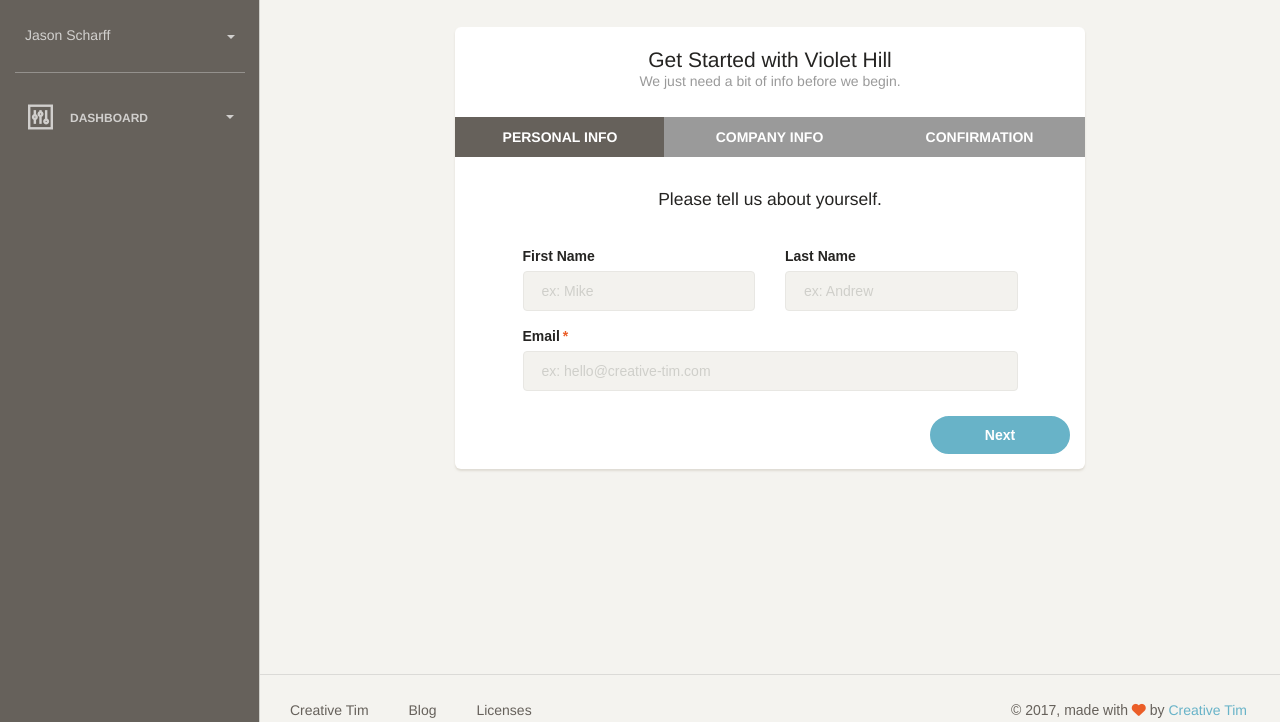
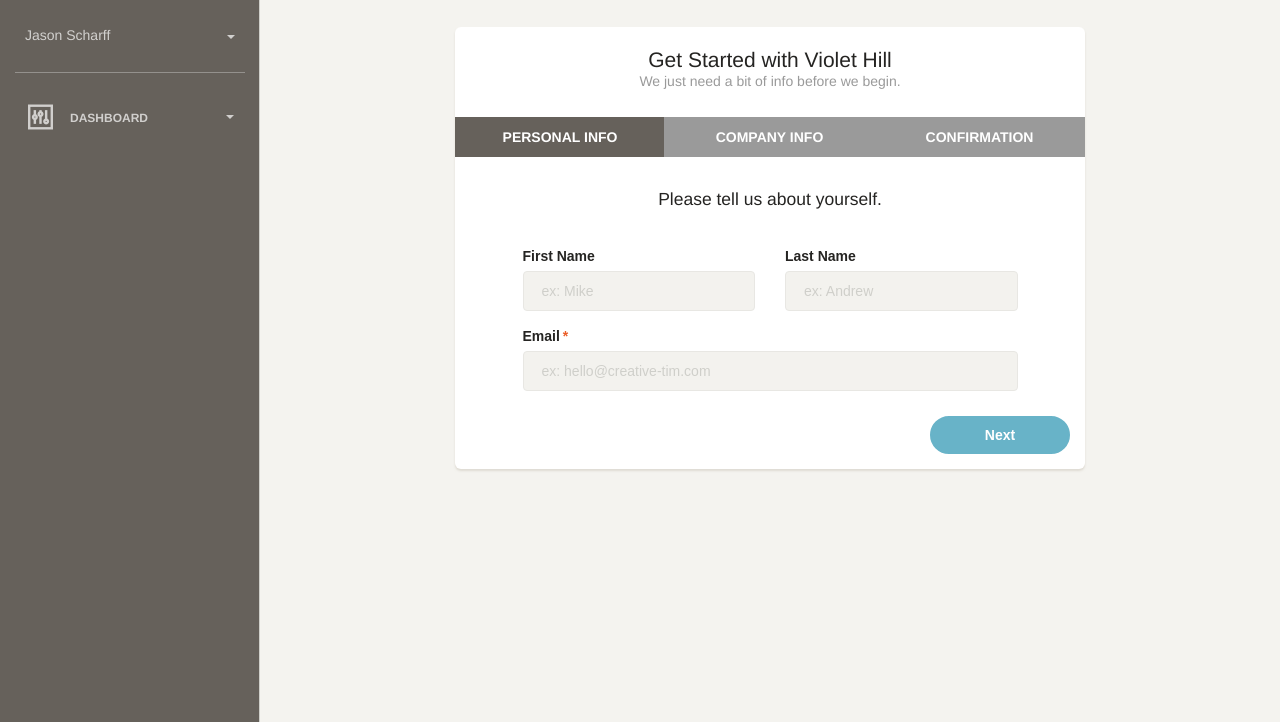
Before and after one commit to josebet1/Violet_Hill, a plain HTML site: page index.html in a window 1280 px wide. Shown: the part 78-800 px from the top of the page. Drawn offline with Linux system fonts and the light colour scheme; some packages are replaced by stand-ins of ours; a web font is replaced by a local one.

Commit message:
Removed unnecessary footer

```diff
--- a/index.html
+++ b/index.html
@@ -299,33 +299,6 @@
 	            	</div>
 	        	</div>
 	    	</div>
-
-			<footer class="footer">
-	            <div class="container-fluid">
-	                <nav class="pull-left">
-	                    <ul>
-	                        <li>
-	                            <a href="http://www.creative-tim.com">
-	                                Creative Tim
-	                            </a>
-	                        </li>
-	                        <li>
-	                            <a href="http://blog.creative-tim.com">
-	                               Blog
-	                            </a>
-	                        </li>
-	                        <li>
-	                            <a href="http://www.creative-tim.com/license">
-	                                Licenses
-	                            </a>
-	                        </li>
-	                    </ul>
-	                </nav>
-					<div class="copyright pull-right">
-	                    &copy; <script>document.write(new Date().getFullYear())</script>, made with <i class="fa fa-heart heart"></i> by <a href="http://www.creative-tim.com">Creative Tim</a>
-	                </div>
-	            </div>
-	        </footer>
 		</div>
 	</div>
 </body>
```
